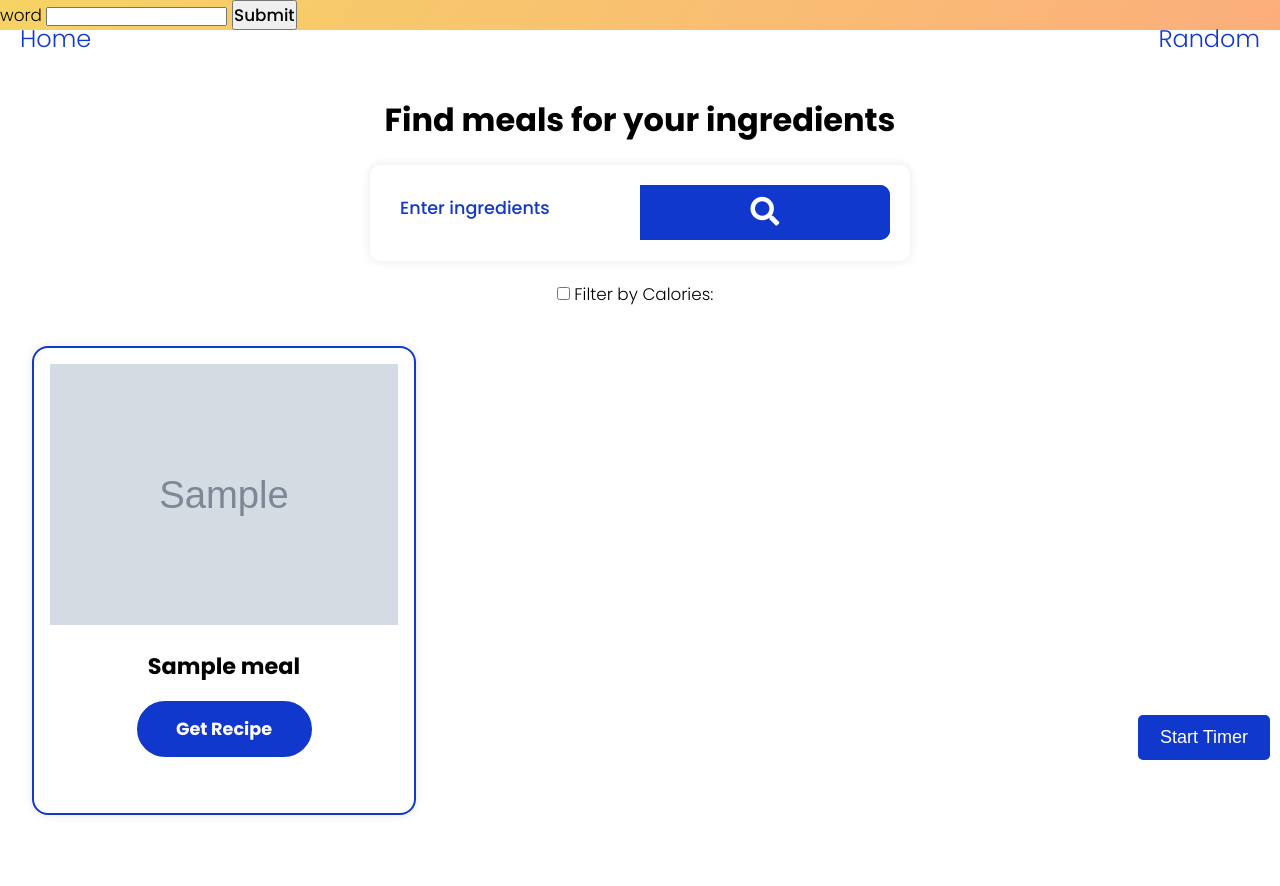
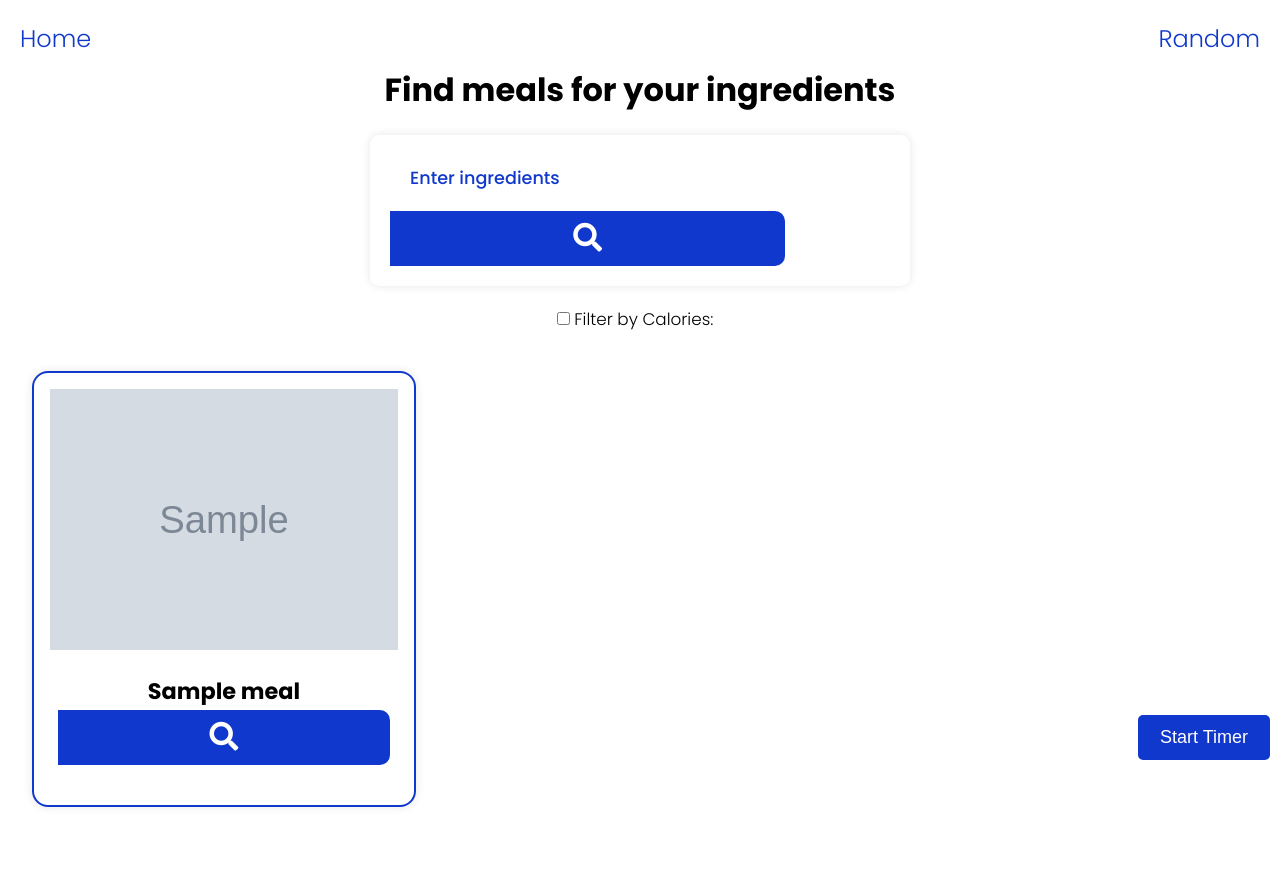
Before and after one commit to VU-AppliedProgramming/example-project, a Flask app: template front-end/templates/results.html in a window 1280 px wide. After the commit the page ends 807 px from the top, so only its background shows below. Run offline with Flask 3, Linux system fonts and the light colour scheme; the template is opened without the code that fills it: most values are stand-ins (such as "Sample title", 1, 10 or a date in 2020); grey boxes marked "Sample" are stand-in pictures.

Commit message:
implemented render templates everywhere, next is styling

```diff
--- a/back-end/app.py
+++ b/back-end/app.py
@@ -15,19 +15,6 @@ API_KEY = os.environ.get('API_KEY')
 
 SPOONACULAR_API = "https://api.spoonacular.com/recipes/"
 
-@app.route('/api/meals2')
-def get_meals2():
-    query = request.args.get('query')
-
-    url = f'{SPOONACULAR_API}/complexSearch?query={query}&apiKey={API_KEY}'
-
-    response = requests.get(url)
-    if response.status_code != 200:
-        return jsonify({'error': 'Failed to fetch meals'}), 500
-
-    # print(response.json())
-    # data = response.json()
-    return response.json()
 
 @app.route('/api/meals')
 def get_meals():
@@ -43,8 +30,7 @@ def get_meals():
     if response.status_code != 200:
         return jsonify({'error': 'Failed to fetch meals'}), 500
 
-    data = response.json()
-    return jsonify(data)
+    return response.json()
 
 @app.route('/api/recipe/<int:meal_id>')
 def get_recipe(meal_id):
@@ -54,7 +40,7 @@ def get_recipe(meal_id):
         return jsonify({'error': 'Failed to fetch recipe'}), 500
 
     data = response.json()
-    return jsonify(data)
+    return data
 
 @app.route('/api/random')
 def get_random_recipe():
--- a/front-end/app.py
+++ b/front-end/app.py
@@ -7,46 +7,33 @@ import os
 app = Flask(__name__)
 CORS(app)
 
-BACKEND_ENDPOINT = os.environ.get('ENDPOINT')
+BACKEND_ENDPOINT = 'http://localhost:5000'
 
 @app.route('/')
 def index():
     print(BACKEND_ENDPOINT)
     return render_template('index.html')
 
-@app.route('/example')
-def example():
-    return render_template('example.html')
 
-@app.route('/read-form', methods=['POST'])
-def read_form():
+@app.route('/api/meals', methods=['POST'])
+def search():
     data = request.form
+    min_calories = data.get('minCalories')
+    max_calories = data.get('maxCalories')
 
-    response = requests.get(f'{BACKEND_ENDPOINT}/api/meals2', params={'query': data['wordUser']})
+    backend_url = f'{BACKEND_ENDPOINT}/api/meals'
+    response = requests.get(backend_url, params={'query': data['wordUser'], 'minCalories': min_calories, 'maxCalories': max_calories})
     meals = response.json()['results']
-
     return render_template('results.html', results=meals)
 
 
-
-@app.route('/api/meals')
-def search():
-    query = request.args.get('query')
-    min_calories = request.args.get('minCalories')
-    max_calories = request.args.get('maxCalories')
-
-    backend_url = f'{BACKEND_ENDPOINT}/api/meals'
-    response = requests.get(backend_url, params={'query': query, 'minCalories': min_calories, 'maxCalories': max_calories})
-    print(response.json())
-    # CHANGE HERE BY MARTON
-    return render_template('results.html', results=response.json())
-
-
-@app.route('/api/recipe/<meal_id>')
+@app.route('/api/recipe/<meal_id>', methods=['POST'])
 def recipe(meal_id):
     backend_url = f'{BACKEND_ENDPOINT}/api/recipe/{meal_id}'
     response = requests.get(backend_url)
-    return jsonify(response.json())
+    meal = response.json()
+    print(meal)
+    return render_template('onerecipe.html', meal=meal)
 
 @app.route('/api/random')
 def get_random_recipe():
--- a/front-end/templates/index.html
+++ b/front-end/templates/index.html
@@ -23,26 +23,16 @@
         </div>
         <div id="timerDisplay"></div>
     </div>
-    <div class="container">
-        <div>
-            <form action="{{ url_for('read_form')}}" method="post">
-                <label for="word" class="form-label">word</label>
-                <input name="wordUser" class="form-control" id="word">
-                <button type="submit" class="btn btn-primary">Submit</button>
-            </form>
-        </div>
         <div class="meal-wrapper">
             <div class="meal-search">
                 <h2 class="title"> Find meals for your ingredients</h2>
                 <div class="meal-search-box">
-                    <input type="text" class="search-control" placeholder="Enter ingredients" id="search-input">
-                    <!-- CHANGE HERE BY MARTON -->
-                    <a href="/api/meals" class="search-button button" id="search-button-link">
-                        <button type="button" class="search-button button" id="search-button">
-                            <i class="fas fa-search"></i>
-                        </button>
-                    </a>
-                    <!-- CHANGE HERE BY MARTON -->
+                    <div>
+                        <form action="{{ url_for('search')}}" method="post">
+                            <input name="wordUser" class="search-control" placeholder="Enter ingredients" id="search-input">
+                            <button type="submit" class="search-button button" id="search-button"><i class="fas fa-search"></i></button>
+                        </form>
+                    </div>
                 </div>
                 <div class="calorie-filter">
                     <input type="checkbox" id="calorie-filter-checkbox">
--- a/front-end/templates/results.html
+++ b/front-end/templates/results.html
@@ -9,7 +9,9 @@
             </div>
             <div class="meal-name">
                 <h3>{{ meal.title }}</h3>
-                <a href="#" class="recipe-button">Get Recipe</a>
+                <form action="{{ url_for('recipe', meal_id=meal.id)}}" method="post">
+                    <button type="submit" class="search-button" id="search-button"><i class="fas fa-search"></i></button>
+                </form>
             </div>
         </div>
         {% endfor %}
```
Also changed, not shown: front-end/templates/example.html (deleted, +0 -11 lines), front-end/templates/onerecipe.html (added, +42 -0 lines).
